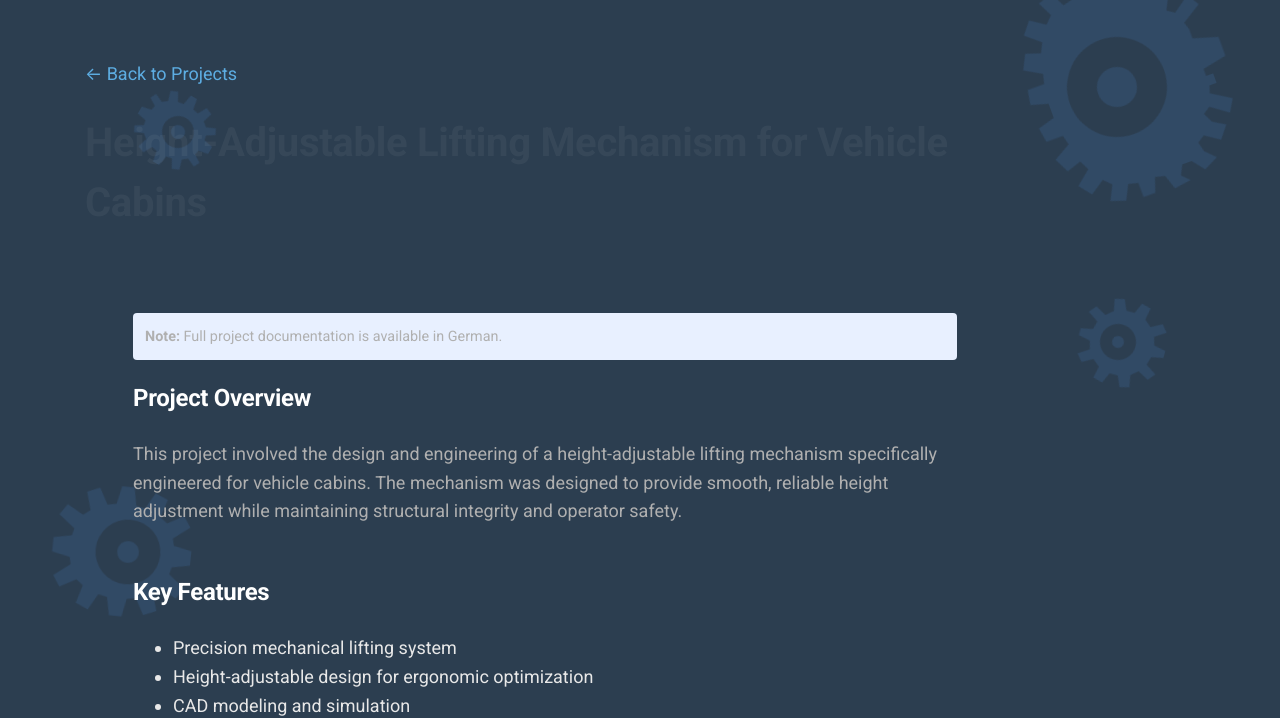
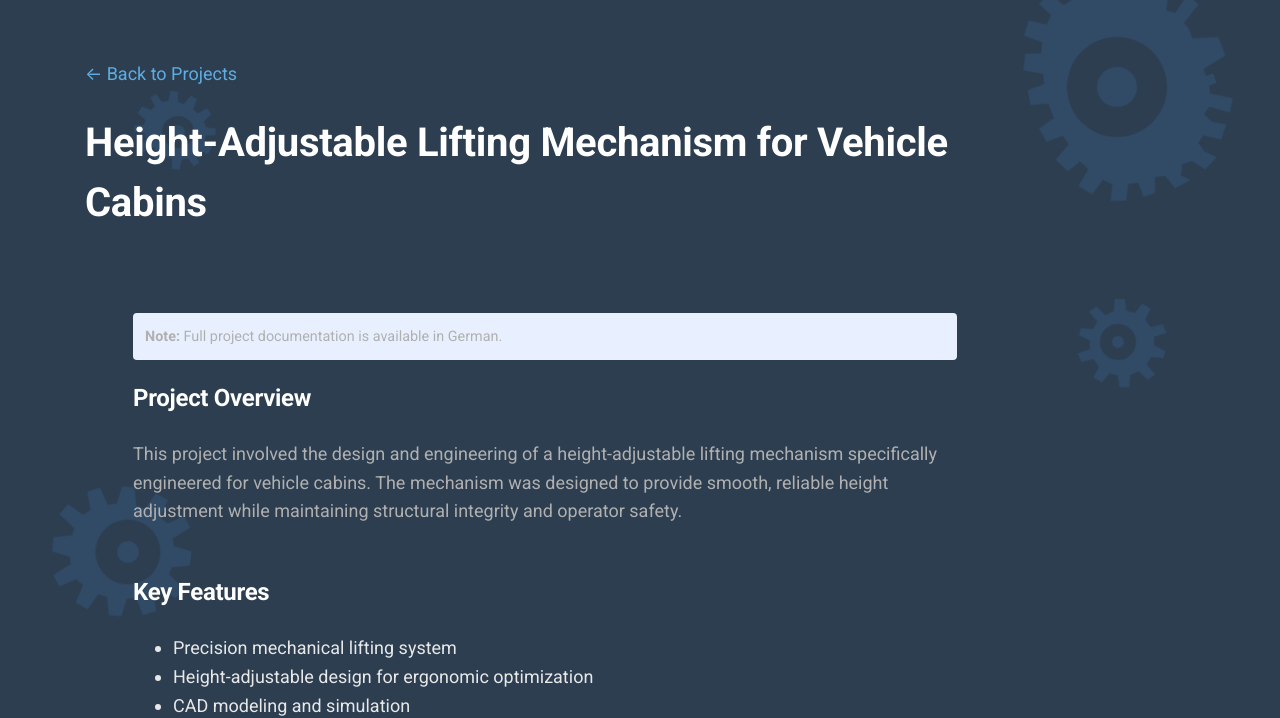
Before and after one commit to voglll/portfolio, a plain HTML site: page project-ko3.html in a window 1280 px wide. Shown: the part 78-796 px from the top of the page. Drawn offline with Linux system fonts and the light colour scheme.

Commit message:
Fix project headings: make h1.bold-text white

```diff
--- a/css/mech.css
+++ b/css/mech.css
@@ -144,8 +144,7 @@ nav ul li.active a {
   font-size: 2.5rem;
   font-weight: 700;
   margin-bottom: 32px;
-  color: rgba(255, 255, 255, 0.05);
-  pointer-events: none;
+  color: #ffffff;
 }
 
 .cv-button, .cv-button h5 {
```
